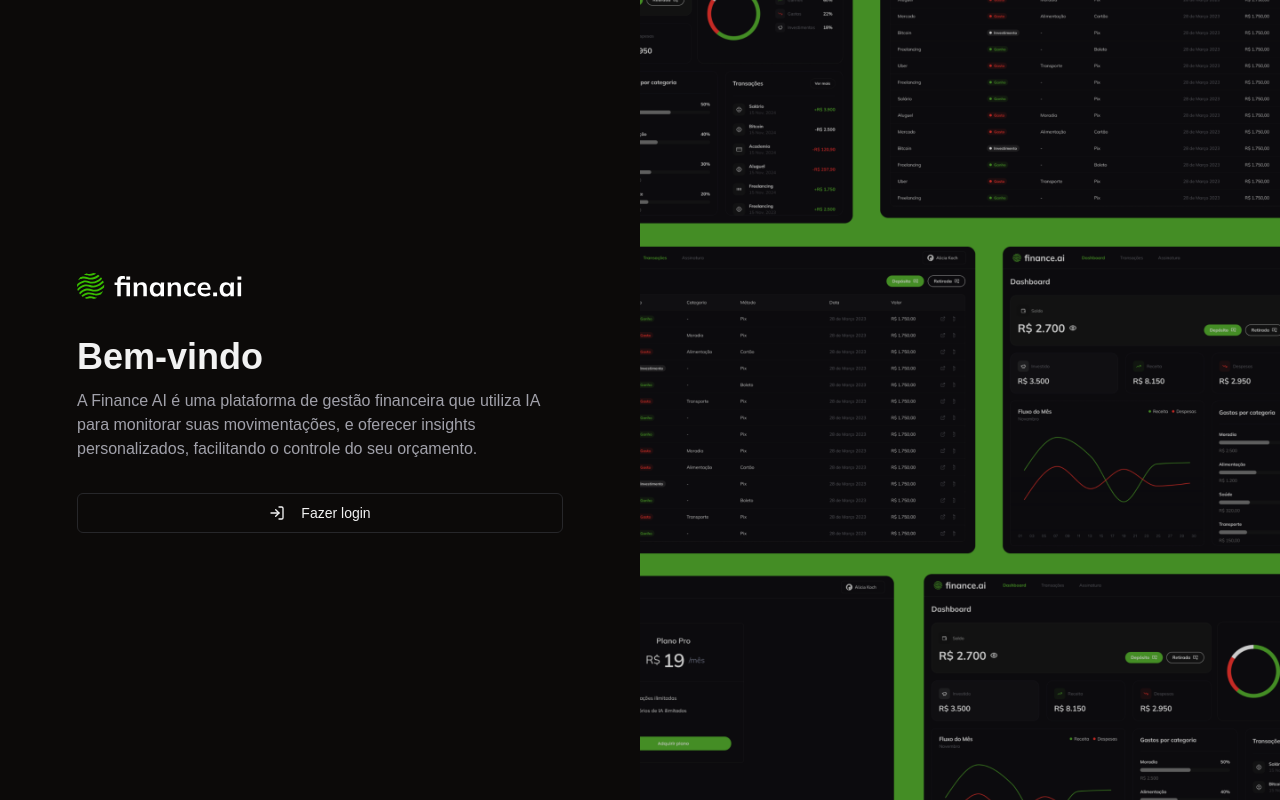
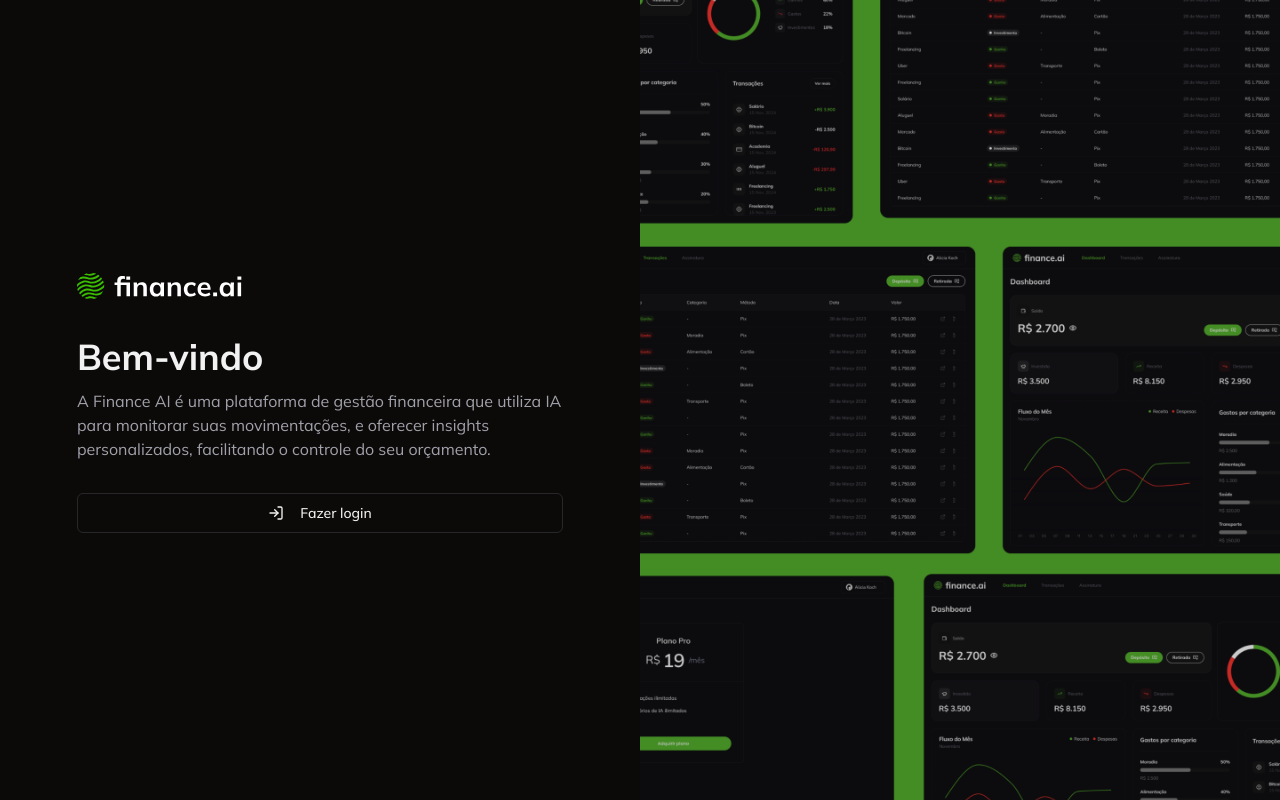
Before and after one commit to jandersonvb/finance-ai, a Next.js app: page /login in a window 1280 px wide. Built offline with nearby package versions, Linux system fonts and the light colour scheme; no server answers.

Commit message:
feat: update font to mulish

```diff
--- a/app/layout.tsx
+++ b/app/layout.tsx
@@ -1,19 +1,14 @@
 import type { Metadata } from "next";
-import localFont from "next/font/local";
+
+import { Mulish } from "next/font/google";
+
 import "./globals.css";
 
 import { ClerkProvider } from "@clerk/nextjs";
 import { dark } from "@clerk/themes";
 
-const geistSans = localFont({
-  src: "./fonts/GeistVF.woff",
-  variable: "--font-geist-sans",
-  weight: "100 900",
-});
-const geistMono = localFont({
-  src: "./fonts/GeistMonoVF.woff",
-  variable: "--font-geist-mono",
-  weight: "100 900",
+const mulish = Mulish({
+  subsets: ["latin-ext"],
 });
 
 export const metadata: Metadata = {
@@ -28,10 +23,8 @@
 }>) {
   return (
     <html lang="en">
-      <body
-        className={`${geistSans.variable} ${geistMono.variable} dark antialiased`}
-      >
-        <ClerkProvider appearance={{ baseTheme: dark }}  >
+      <body className={`${mulish.className} dark antialiased`}>
+        <ClerkProvider appearance={{ baseTheme: dark }}>
           {children}
         </ClerkProvider>
       </body>
--- a/app/login/page.tsx
+++ b/app/login/page.tsx
@@ -13,8 +13,8 @@
   }
 
   return (
-    <div className="grid grid-cols-2 h-full">
-      <div className="flex flex-col h-full justify-center p-8 max-w-[550px] mx-auto">
+    <div className="grid h-full grid-cols-1 md:grid-cols-2">
+      <div className="mx-auto flex h-full max-w-[550px] flex-col justify-center p-8">
         <Image
           src="/logo.svg"
           alt="Logo"
@@ -22,26 +22,27 @@
           height={39}
           className="mb-8"
         />
-        <h1 className="text-4xl font-bold mb-3">Bem-vindo</h1>
-        <p className="text-muted-foreground mb-8">A Finance AI é uma plataforma de gestão financeira que utiliza IA para monitorar suas movimentações, e oferecer insights personalizados, facilitando o controle do seu orçamento.</p>
+        <h1 className="mb-3 text-4xl font-bold">Bem-vindo</h1>
+        <p className="mb-8 text-muted-foreground">
+          A Finance AI é uma plataforma de gestão financeira que utiliza IA para
+          monitorar suas movimentações, e oferecer insights personalizados,
+          facilitando o controle do seu orçamento.
+        </p>
         <SignInButton>
           <Button variant="outline">
             <LogInIcon className="mr-2" />
             Fazer login
           </Button>
         </SignInButton>
-
       </div>
-
-      <div className="relative h-full w-full">
+      <div className="h-74 relative w-full md:h-full">
         <Image
           src="/login.png"
           alt="Faça login"
           fill
-          className="object-cover"
+          className="object-cover object-center"
         />
       </div>
-
     </div>
   );
 }
--- a/app/page.tsx
+++ b/app/page.tsx
@@ -1,5 +1,4 @@
 import { UserButton } from "@clerk/nextjs";
-import { Button } from "./_components/ui/button";
 import { auth } from "@clerk/nextjs/server";
 import { redirect } from "next/navigation";
 
@@ -12,7 +11,6 @@
 
   return (
     <div className="flex h-screen w-screen items-center justify-center">
-
       <UserButton showName />
     </div>
   );
```
Also changed, not shown: app/fonts/GeistMonoVF.woff (deleted), app/fonts/GeistVF.woff (deleted).
